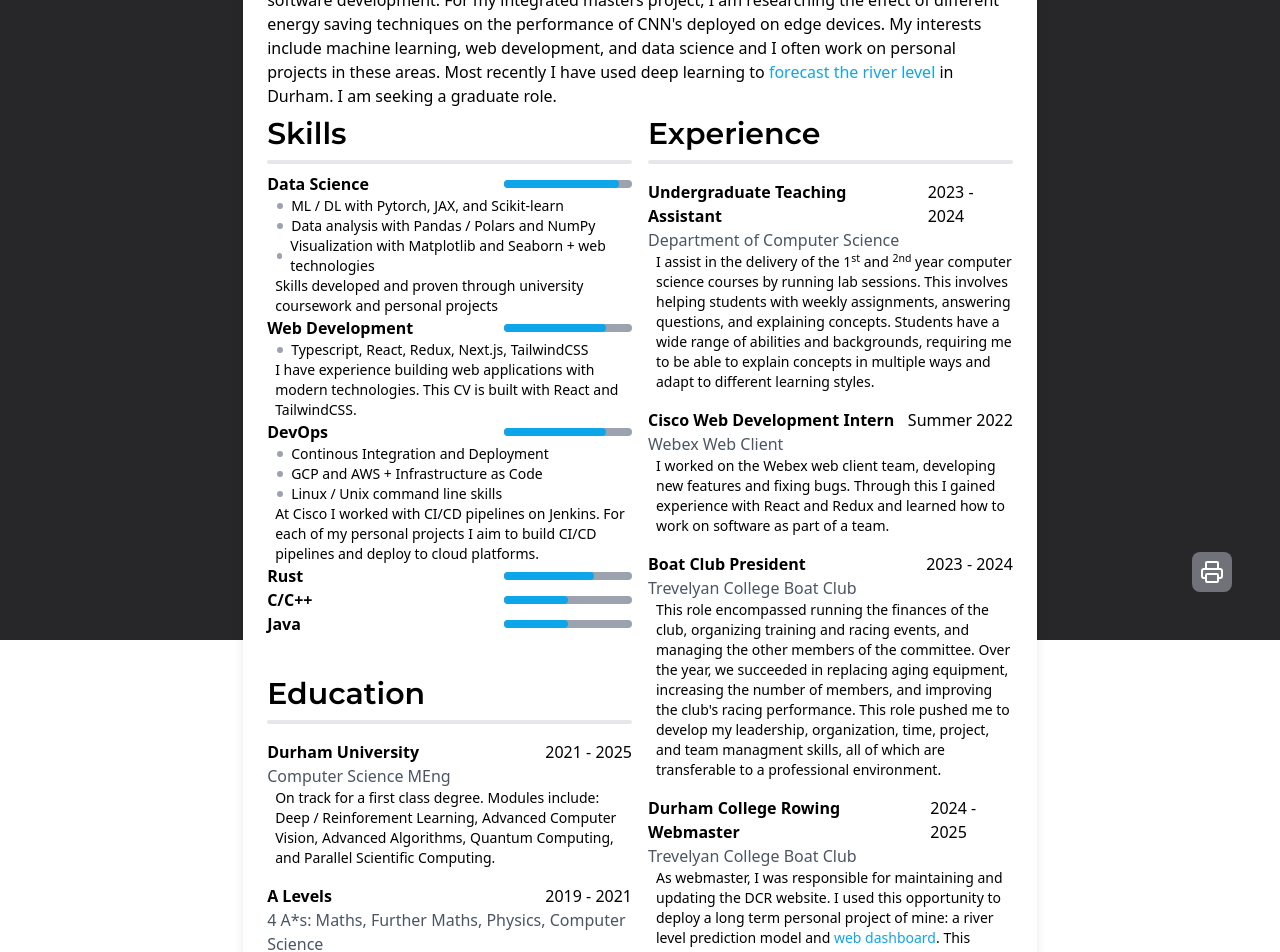
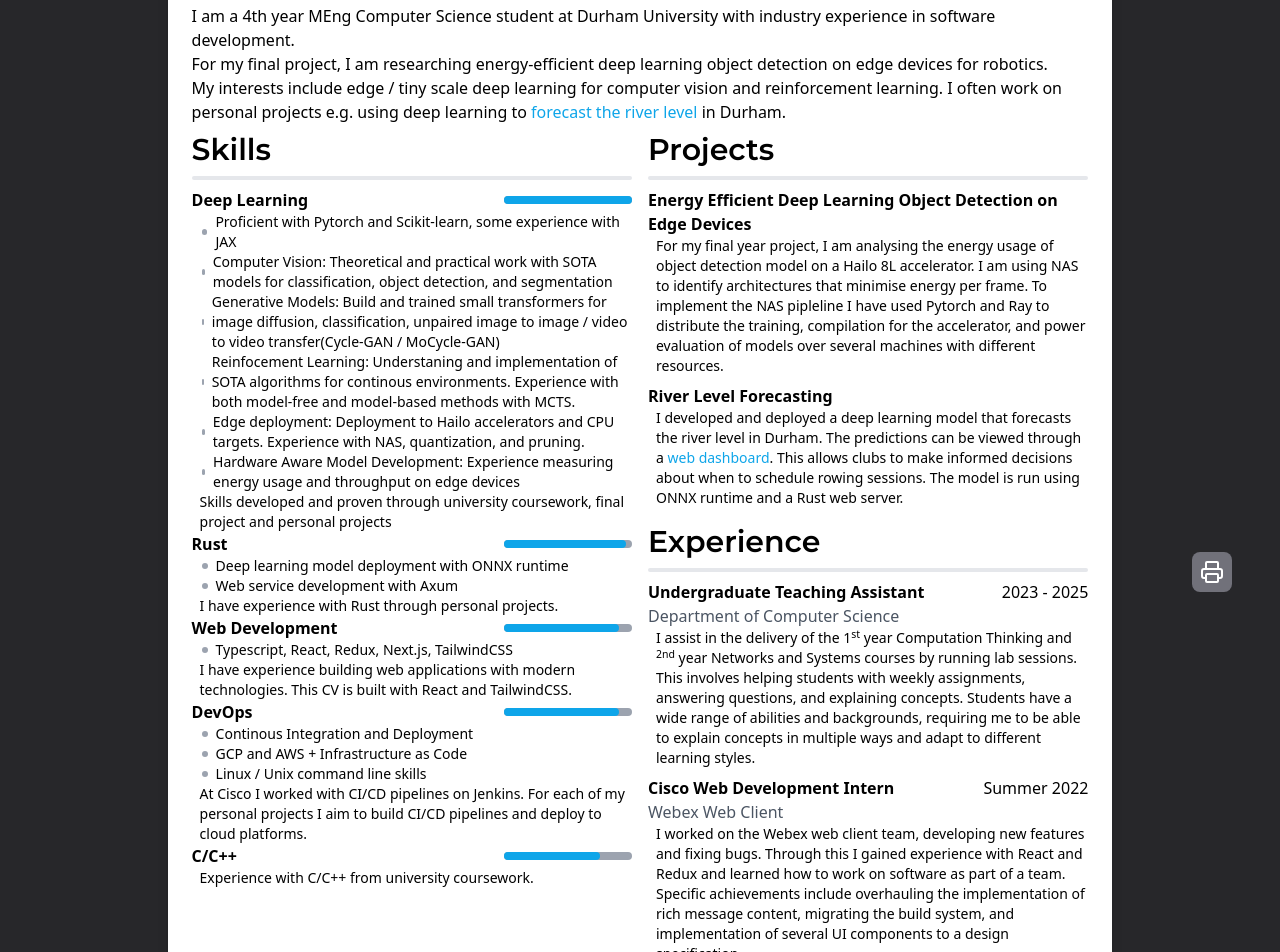
Before and after one commit to Jex-y/cv, a React (Vite) app: page / in a window 1280 px wide. Shown: the part 160-1112 px from the top of the page. Built offline with nearby package versions, Linux system fonts and the light colour scheme.

Commit message:
update for cam research assistant

```diff
--- a/biome.json
+++ b/biome.json
@@ -16,7 +16,8 @@
 	},
 	"formatter": {
 		"enabled": true,
-		"indentStyle": "tab"
+		"indentStyle": "space",
+		"indentWidth": 2
 	},
 	"organizeImports": {
 		"enabled": true
--- a/index.html
+++ b/index.html
@@ -10,7 +10,7 @@
     <link href="https://fonts.googleapis.com/css2?family=Montserrat:ital,wght@0,100..900;1,100..900&display=swap" rel="stylesheet">
 
   </head>
-  <body>
+  <body class="bg-zinc-800">
     <div id="root" class="w-screen h-screen"></div>
     <script type="module" src="/src/main.tsx"></script>
   </body>
--- a/src/App.tsx
+++ b/src/App.tsx
@@ -57,17 +57,17 @@ function Section({
 
 type ExperienceProps = {
         title: string;
-        date: string;
+        date?: string;
         subtitle?: string;
         children?: React.ReactNode;
 };
 
 function Experience({ title, date, subtitle, children }: ExperienceProps) {
         return (
-                <div className="my-4">
+                <div className="my-2">
                         <div className="flex items-center justify-between gap-2">
                                 <h3 className="font-bold">{title}</h3>
-                                <span>{date}</span>
+                                {date && <span>{date}</span>}
                         </div>
                         {subtitle && <p className="text-gray-600">{subtitle}</p>}
                         {children && <div>{children}</div>}
@@ -114,7 +114,7 @@ function Skill({ name, level, subskills, description }: SkillProps) {
 
 const CV = forwardRef((_props, ref: Ref<HTMLDivElement>) => {
         return (
-                <div ref={ref} className="w-A4 h-A4 p-6 bg-white overflow-hidden">
+                <div ref={ref} className="w-B4 h-B4 p-6 bg-white overflow-hidden">
                         <div className="flex flex-row gap-4 items-center justify-between mb-4">
                                 <h1 className="text-6xl font-bold font-montserrat antialiased text-transparent bg-clip-text inline-block bg-gradient-to-r from-sky-500 to-blue-500">
                                         Edward Jex
@@ -138,41 +138,55 @@ const CV = forwardRef((_props, ref: Ref<HTMLDivElement>) => {
                                 </ul>
                         </div>
                         <p className="mb-2">
-                                I am a 4th year Computer Science student at Durham University with
-                                industry experience in software development. For my integrated masters
-                                project, I am researching the effect of different energy saving
-                                techniques on the performance of CNN's deployed on edge devices. My
-                                interests include machine learning, web development, and data science
-                                and I often work on personal projects in these areas. Most recently I
-                                have used deep learning to{" "}
+                                I am a 4th year MEng Computer Science student at Durham University with
+                                industry experience in software development.
+                                <br />
+                                For my final project, I am researching energy-efficient deep learning
+                                object detection on edge devices for robotics.
+                                <br />
+                                My interests include edge / tiny scale deep learning for computer vision
+                                and reinforcement learning. I often work on personal projects e.g. using
+                                deep learning to{" "}
                                 <a href="https://river.edjex.dev" className="text-link hover:underline">
                                         {" "}
                                         forecast the river level
                                 </a>{" "}
-                                in Durham. I am seeking a graduate role.
+                                in Durham.
                         </p>
                         <div className="grid grid-cols-2 gap-4">
                                 <div className="grid gap-2">
                                         <Section title="Skills">
                                                 <Skill
-                                                        name="Data Science"
-                                                        level={90}
+                                                        name="Deep Learning"
+                                                        level={100}
                                                         subskills={[
-                                                                "ML / DL with Pytorch, JAX, and Scikit-learn",
-                                                                "Data analysis with Pandas / Polars and NumPy",
-                                                                "Visualization with Matplotlib and Seaborn + web technologies",
+                                                                "Proficient with Pytorch and Scikit-learn, some experience with JAX",
+                                                                "Computer Vision: Theoretical and practical work with SOTA models for classification, object detection, and segmentation",
+                                                                "Generative Models: Build and trained small transformers for image diffusion, classification, unpaired image to image / video to video transfer(Cycle-GAN / MoCycle-GAN)",
+                                                                "Reinfocement Learning: Understaning and implementation of SOTA algorithms for continous environments. Experience with both model-free and model-based methods with MCTS.",
+                                                                "Edge deployment: Deployment to Hailo accelerators and CPU targets. Experience with NAS, quantization, and pruning.",
+                                                                "Hardware Aware Model Development: Experience measuring energy usage and throughput on edge devices",
                                                         ]}
-                                                        description="Skills developed and proven through university coursework and personal projects"
+                                                        description="Skills developed and proven through university coursework, final project and personal projects"
+                                                />
+                                                <Skill
+                                                        name="Rust"
+                                                        level={95}
+                                                        subskills={[
+                                                                "Deep learning model deployment with ONNX runtime",
+                                                                "Web service development with Axum",
+                                                        ]}
+                                                        description="I have experience with Rust through personal projects."
                                                 />
                                                 <Skill
                                                         name="Web Development"
-                                                        level={80}
+                                                        level={90}
                                                         subskills={["Typescript, React, Redux, Next.js, TailwindCSS"]}
                                                         description="I have experience building web applications with modern technologies. This CV is built with React and TailwindCSS."
                                                 />
                                                 <Skill
                                                         name="DevOps"
-                                                        level={80}
+                                                        level={90}
                                                         subskills={[
                                                                 "Continous Integration and Deployment",
                                                                 "GCP and AWS + Infrastructure as Code",
@@ -180,9 +194,11 @@ const CV = forwardRef((_props, ref: Ref<HTMLDivElement>) => {
                                                         ]}
                                                         description="At Cisco I worked with CI/CD pipelines on Jenkins. For each of my personal projects I aim to build CI/CD pipelines and deploy to cloud platforms."
                                                 />
-                                                <Skill name="Rust" level={70} />
-                                                <Skill name="C/C++" level={50} />
-                                                <Skill name="Java" level={50} />
+                                                <Skill
+                                                        name="C/C++"
+                                                        level={75}
+                                                        description="Experience with C/C++ from university coursework."
+                                                />
                                         </Section>
                                         <Section title="Education">
                                                 <Experience
@@ -191,10 +207,11 @@ const CV = forwardRef((_props, ref: Ref<HTMLDivElement>) => {
                                                         date="2021 - 2025"
                                                 >
                                                         <p className="text-sm ml-2">
-                                                                On track for a first class degree. Modules include: Deep /
-                                                                Reinforement Learning, Advanced Computer Vision, Advanced
-                                                                Algorithms, Quantum Computing, and Parallel Scientific
-                                                                Computing.
+                                                                On track for a first class degree. Modules include: Deep
+                                                                Learning (90%), Reinforcement Learning (90%), Computer Vision
+                                                                (80%), Advanced Computer Vision (75%), Advanced Algorithms
+                                                                (TBC), Quantum Computing (TBC), and Parallel Scientific
+                                                                Computing (83%).
                                                         </p>
                                                 </Experience>
                                                 <Experience
@@ -204,17 +221,47 @@ const CV = forwardRef((_props, ref: Ref<HTMLDivElement>) => {
                                                 />
                                         </Section>
                                 </div>
-                                <div className="grid gap-4">
+                                <div className="grid gap-2">
+                                        <Section title="Projects">
+                                                <Experience title="Energy Efficient Deep Learning Object Detection on Edge Devices">
+                                                        <p className="text-sm ml-2">
+                                                                For my final year project, I am analysing the energy usage of
+                                                                object detection model on a Hailo 8L accelerator. I am using NAS
+                                                                to identify architectures that minimise energy per frame. To
+                                                                implement the NAS pipleline I have used Pytorch and Ray to
+                                                                distribute the training, compilation for the accelerator, and
+                                                                power evaluation of models over several machines with different
+                                                                resources.
+                                                        </p>
+                                                </Experience>
+
+                                                <Experience title="River Level Forecasting">
+                                                        <p className="text-sm ml-2">
+                                                                I developed and deployed a deep learning model that forecasts
+                                                                the river level in Durham. The predictions can be viewed through
+                                                                a{" "}
+                                                                <a
+                                                                        href="https://river.edjex.dev"
+                                                                        className="text-link hover:underline"
+                                                                >
+                                                                        web dashboard
+                                                                </a>
+                                                                . This allows clubs to make informed decisions about when to
+                                                                schedule rowing sessions. The model is run using ONNX runtime
+                                                                and a Rust web server.
+                                                        </p>
+                                                </Experience>
+                                        </Section>
                                         <Section title="Experience">
                                                 <Experience
                                                         title="Undergraduate Teaching Assistant"
                                                         subtitle="Department of Computer Science"
-                                                        date="2023 - 2024"
+                                                        date="2023 - 2025"
                                                 >
                                                         <p className="text-sm ml-2">
-                                                                I assist in the delivery of the 1<sup>st</sup> and{" "}
-                                                                <sup>2nd</sup> year computer science courses by running lab
-                                                                sessions. This involves helping students with weekly
+                                                                I assist in the delivery of the 1<sup>st</sup> year Computation
+                                                                Thinking and <sup>2nd</sup> year Networks and Systems courses by
+                                                                running lab sessions. This involves helping students with weekly
                                                                 assignments, answering questions, and explaining concepts.
                                                                 Students have a wide range of abilities and backgrounds,
                                                                 requiring me to be able to explain concepts in multiple ways and
@@ -230,6 +277,10 @@ const CV = forwardRef((_props, ref: Ref<HTMLDivElement>) => {
                                                                 I worked on the Webex web client team, developing new features
                                                                 and fixing bugs. Through this I gained experience with React and
                                                                 Redux and learned how to work on software as part of a team.
+                                                                Specific achievements include overhauling the implementation of
+                                                                rich message content, migrating the build system, and
+                                                                implementation of several UI components to a design
+                                                                specification.
                                                         </p>
                                                 </Experience>
 
@@ -245,28 +296,18 @@ const CV = forwardRef((_props, ref: Ref<HTMLDivElement>) => {
                                                                 replacing aging equipment, increasing the number of members, and
                                                                 improving the club's racing performance. This role pushed me to
                                                                 develop my leadership, organization, time, project, and team
-                                                                managment skills, all of which are transferable to a
+                                                                management skills, all of which are transferable to a
                                                                 professional environment.
                                                         </p>
                                                 </Experience>
                                                 <Experience
                                                         title="Durham College Rowing Webmaster"
-                                                        subtitle="Trevelyan College Boat Club"
+                                                        subtitle="Durham College Rowing"
                                                         date="2024 - 2025"
                                                 >
                                                         <p className="text-sm ml-2">
-                                                                As webmaster, I was responsible for maintaining and updating the
-                                                                DCR website. I used this opportunity to deploy a long term
-                                                                personal project of mine: a river level prediction model and
-                                                                <a
-                                                                        href="https://river.edjex.dev"
-                                                                        className="text-link hover:underline"
-                                                                >
-                                                                        {" "}
-                                                                        web dashboard
-                                                                </a>
-                                                                . This allows clubs to make informed decisions about whether it
-                                                                is safe to row on the river.
+                                                                As webmaster, I am responsible for maintaining and updating the
+                                                                DCR website.
                                                         </p>
                                                 </Experience>
                                         </Section>
@@ -287,7 +328,7 @@ function App() {
 
         return (
                 <>
-                        <div className="flex content-center w-full h-full bg-zinc-800">
+                        <div className="flex content-center w-full min-h-full py-10">
                                 <div className="mx-auto my-auto shadow-lg rounded-lg inline-block">
                                         <CV ref={contentRef} />
                                 </div>
--- a/tailwind.config.js
+++ b/tailwind.config.js
@@ -10,9 +10,11 @@ export default {
                         },
                         width: {
                                 A4: "210mm",
+                                B4: "250mm",
                         },
                         height: {
                                 A4: "297mm",
+                                B4: "353mm",
                         },
                         fontFamily: {
                                 montserrat: ["Montserrat", "sans-serif"],
```
Lines whose indentation alone changed are shown as unchanged.
